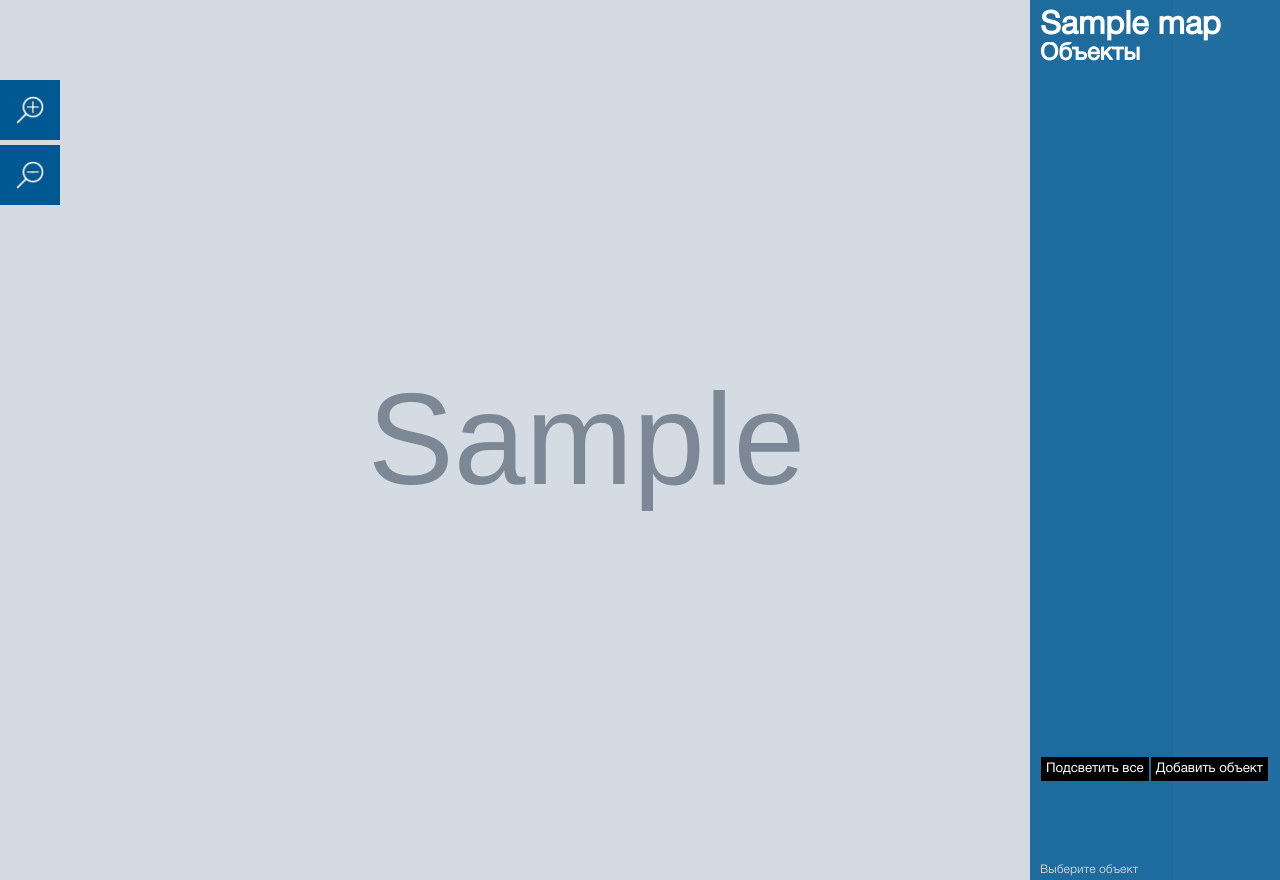
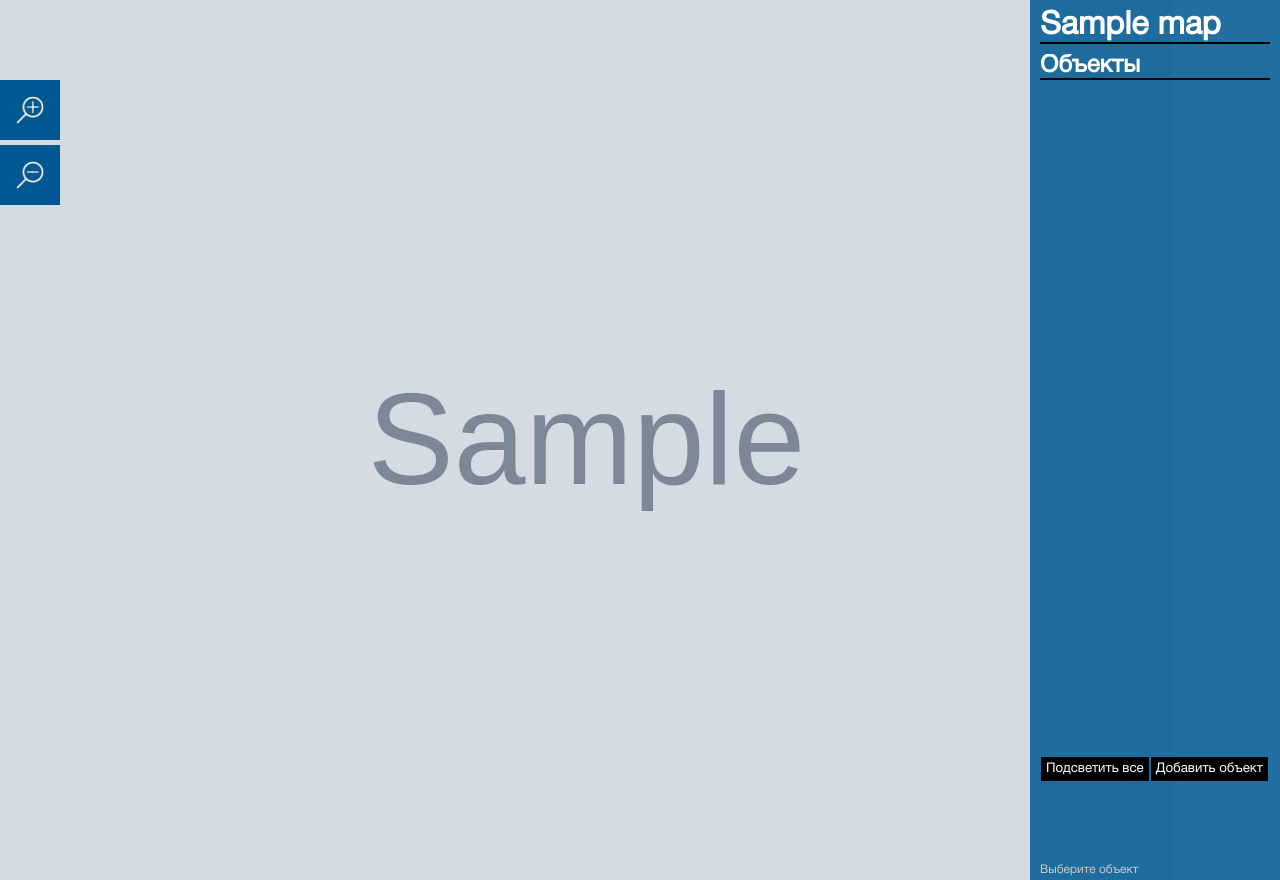
Before and after one commit to valentiay/MIPT_maps, a Django app: page /manage in a window 1280 px wide. Run offline with Django 3.2, Linux system fonts and the light colour scheme; a user stored in the database is signed in; tables that the repository leaves empty hold one stand-in row (values such as "Sample post"); grey boxes marked "Sample" are stand-in pictures; data that the repository does not hold is empty.

Commit message:
Minor fixes

```diff
--- a/maps/views.py
+++ b/maps/views.py
@@ -31,17 +31,19 @@ def get_map(request):
 
 @require_GET
 def get_cabinet_location(request):
-    cabinet = request.GET.get('cabinet')
-    print "GET %s : Get cabinet location %s" % (reverse(get_cabinet_location), cabinet)
+    cabinet = request.GET.get('cabinet').strip()
 
-    requested_object = get_object_or_404(Object, title=cabinet)
-    return HttpResponse(requested_object.get_location_json())
+    try:
+        requested_object = get_object_or_404(Object, title=cabinet)
+        return HttpResponse(requested_object.get_location_json())
+    except Http404:
+        return HttpResponse(status=404)
 
 
 @require_GET
 def phonebook(request):
     print "GET %s: Phonebook request. Proxy server is malfunctioning" % reverse(phonebook)
-    raise Http404
+    return HttpResponse(status=404)
 
 
 @login_required(login_url='/admin')
--- a/static/css/style.css
+++ b/static/css/style.css
@@ -20,6 +20,7 @@
     padding: 0;
     margin: 0;
     border: 0;
+    word-wrap: break-word;
 }
 
 html, body {
@@ -167,7 +168,7 @@ body{
     vertical-align: top;
     margin-right: 1px;
     padding: 7px 7px 6px 7px;
-    max-width: 200px;
+    max-width: calc(100% - 47px);
     min-height: 17px;
     background-color: #000;
     color: #FFF;
@@ -215,7 +216,7 @@ body{
     z-index: 10000000;
 }
 
-#floor-list{
+#floor-list {
     float: left;
     padding: 0 20px;
     width: 100px;
@@ -274,7 +275,7 @@ body{
     height: -moz-calc(100% - 80px);
     height: -webkit-calc(100% - 80px);
     background-size: contain;
-    overflow: hidden;
+    overflow: visible;
 }
 
 #floor-close{
@@ -654,6 +655,7 @@ body{
     width: -moz-calc(100% - 250px);
     width: -webkit-calc(100% - 250px);
     height: 100%;
+    background-color: #bababa;
     overflow: hidden;
     z-index: 1;
 }
@@ -696,14 +698,17 @@ body{
 }
 
 #floors-list {
-    max-height: 20%;
+    border-bottom: 2px solid #000;
+    max-height: calc(20% - 2px);
     overflow-x: hidden;
     overflow-y: auto;
     word-wrap: break-word;
 }
 
 #objects-list {
-    max-height: 60%;
+    margin-top: 10px;
+    border-bottom: 2px solid #000;
+    max-height: calc(65% - 156px);
     overflow-x: hidden;
     overflow-y: auto;
     word-wrap: break-word;
--- a/static/js/indicators.js
+++ b/static/js/indicators.js
@@ -28,10 +28,10 @@ function createBasePointer(x, y, description) {
         var y = offset.top - pointerContainer.data("y-delta") - pointerContainer.height() - parentOffset.top;
         var r = true;
         var u = true;
-        if (x + pointerContainer.width() > parentMap.width()) {
+        if (x + pointerContainer.width() > parentMap.width() && x - pointerContainer.width() >= 0) {
             r = false;
         }
-        if (y < 0) {
+        if (y < 0 && y + 2 * (pointerContainer.height() + ARROW_SIZE) <= parentMap.height()) {
             u = false;
         }
 
@@ -76,22 +76,30 @@ function createBasePointer(x, y, description) {
             flipRight();
             clearClasses();
             pointerContainer.addClass("ru");
-            pointerContainer.data('x-delta', 0).data('y-delta', -ARROW_SIZE);
+            pointerContainer
+                .data('x-delta', 0)
+                .data('y-delta', -ARROW_SIZE);
         } else if (u) {
             flipLeft();
             clearClasses();
             pointerContainer.addClass("lu");
-            pointerContainer.data('x-delta', -pointerContainer.width()).data('y-delta', -ARROW_SIZE);
+            pointerContainer
+                .data('x-delta', -pointerContainer.width())
+                .data('y-delta', -ARROW_SIZE);
         } else if (r) {
             flipRight();
             clearClasses();
             pointerContainer.addClass("rd");
-            pointerContainer.data('x-delta', 0).data('y-delta', 2 * ARROW_SIZE);
+            pointerContainer
+                .data('x-delta', 0)
+                .data('y-delta', pointerContainer.height() + ARROW_SIZE);
         } else {
             flipLeft();
             clearClasses();
             pointerContainer.addClass("ld");
-            pointerContainer.data('x-delta', -pointerContainer.width()).data('y-delta', 2 * ARROW_SIZE);
+            pointerContainer
+                .data('x-delta', -pointerContainer.width())
+                .data('y-delta', pointerContainer.height() + ARROW_SIZE);
         }
     });
 
--- a/static/js/main.js
+++ b/static/js/main.js
@@ -79,7 +79,7 @@ function locateEmployeeCabinet(cabinetID, staffInfo) {
 
     var pointer = createBasePointer(cords.x, cords.y, staffInfo.occupation + '</br><b>'
         + staffInfo.full_name + '</b><br />' + 'ТЕЛ:'
-        + staffInfo.phone_ext + '<br /> ' + staffInfo.location);
+        + staffInfo.phone_ext + '<br />');
     pointer.data('mapID', location.mapID);
     pointer.data('object', object);
     floorMap.fillObject(object);
--- a/static/js/map.js
+++ b/static/js/map.js
@@ -67,11 +67,6 @@ function map(container) {
             scale = _scale;
         var ans = {};
         ans.x = (_originX + offsetX) / scale * MAGIC_RATIO;
-        // console.log((_originX + offsetX) / scale * MAGIC_RATIO);
-        // console.log(MAGIC_RATIO);
-        // console.log(_originX );
-        // console.log(offsetX);
-        // console.log(scale);
         ans.y = (_originY + offsetY) / scale * MAGIC_RATIO;
         return ans;
     }
```
